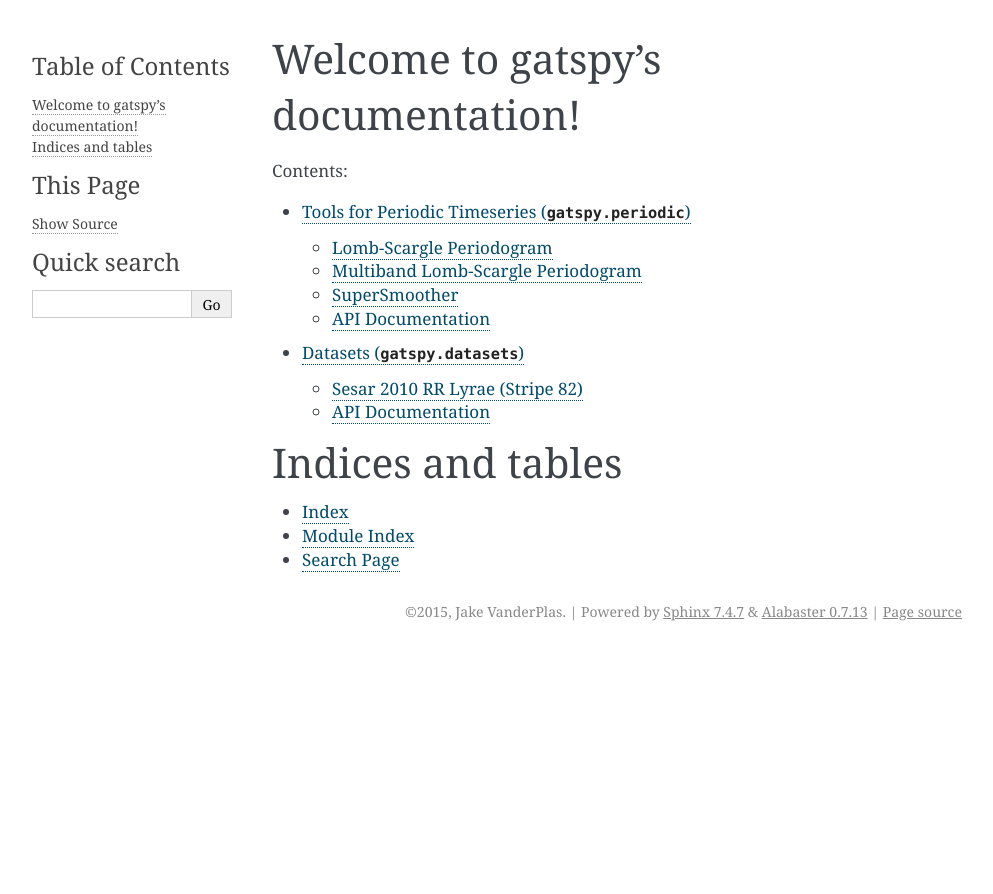
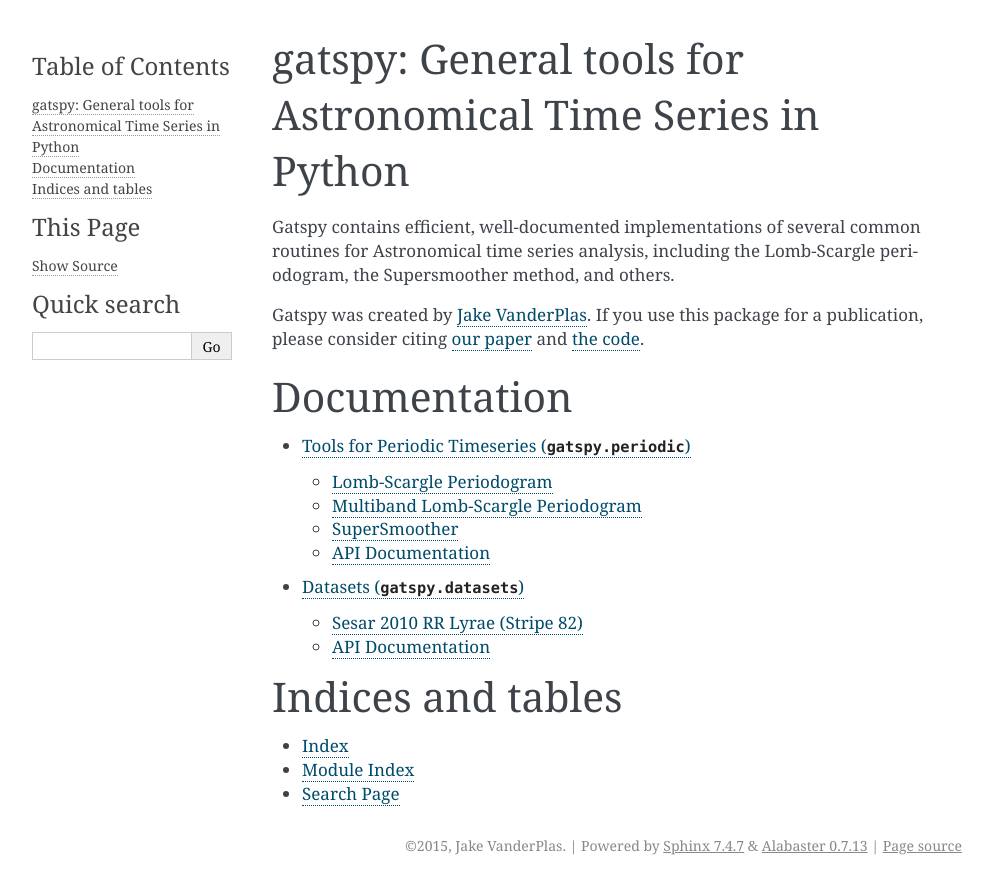
Before and after one commit to astroML/gatspy, a Sphinx documentation site: the page built from doc/index.rst, in a window 1280 px wide. Shown: the top 894 px of the page, without its empty margins (148-1141 px from the left). Built offline with Sphinx 7.4.7, drawn with Linux system fonts in a browser that asks for light colours; formulas are drawn with MathJax 3; pages that are not in the unit, such as notebooks, are missing from menus.

```diff
--- a/doc/index.rst
+++ b/doc/index.rst
@@ -3,10 +3,20 @@
    You can adapt this file completely to your liking, but it should at least
    contain the root `toctree` directive.
 
-Welcome to gatspy's documentation!
-==================================
+gatspy: General tools for Astronomical Time Series in Python
+============================================================
 
-Contents:
+Gatspy contains efficient, well-documented implementations of several common
+routines for Astronomical time series analysis, including the Lomb-Scargle
+periodogram, the Supersmoother method, and others.
+
+Gatspy was created by `Jake VanderPlas <http://www.vanderplas.com)>`_.
+If you use this package for a publication, please consider citing
+`our paper <http://adsabs.harvard.edu/abs/2015arXiv150201344V>`_ and
+`the code <http://dx.doi.org/10.5281/zenodo.14833>`_.
+
+Documentation
+=============
 
 .. toctree::
    :maxdepth: 2
```
Also changed, not shown: 1 other file.
